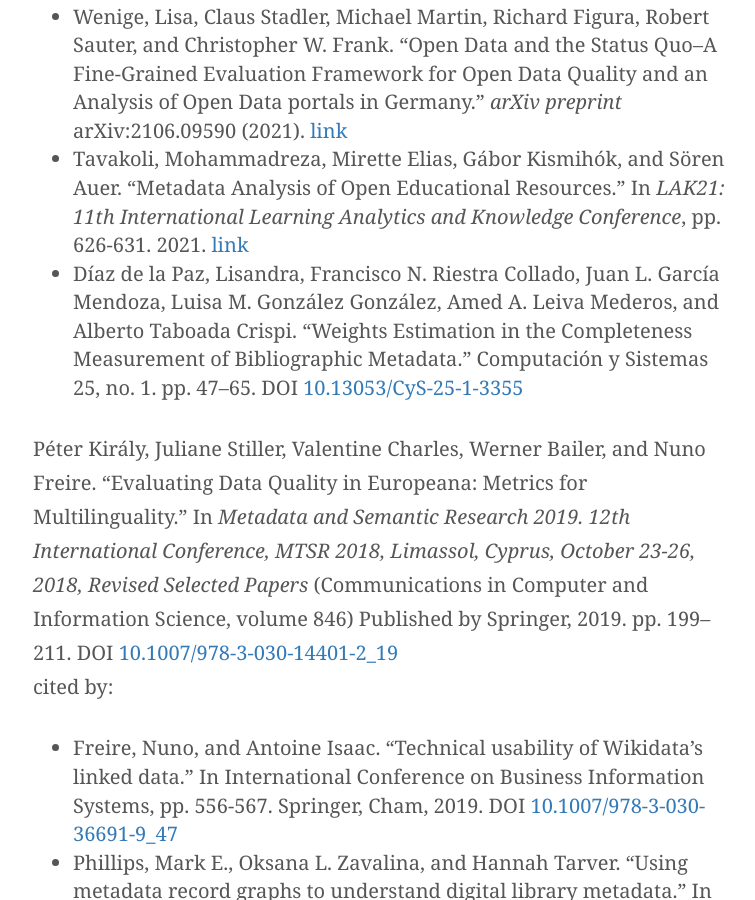
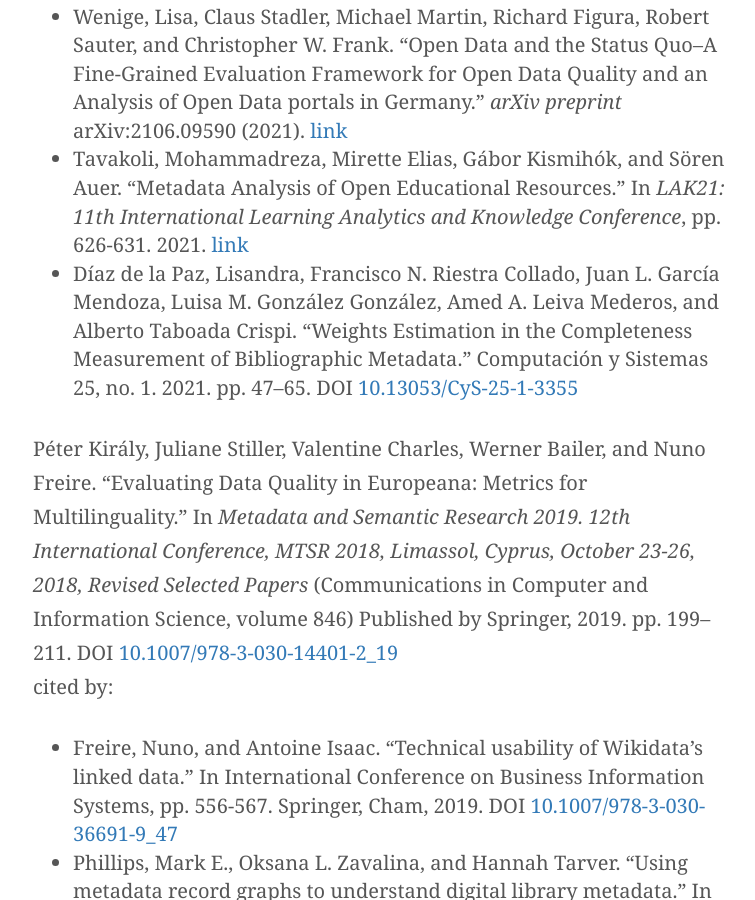
Before and after one commit to pkiraly/pkiraly.github.io, a Jekyll site: the page built from about.md, in a window 1280 px wide and 900 px high, scrolled down 5438 px. Shown: the whole window, without its empty margins (257-1012 px from the left). Built offline with Jekyll 4.4.1, drawn with Linux system fonts in a browser that asks for light colours; nearby versions of some CDN libraries; some web fonts are replaced; comment, search, counter and statistics services are not loaded.

Commit message:
Update about.md

```diff
--- a/about.md
+++ b/about.md
@@ -73,7 +73,7 @@ cited by:<br/>
  * Lorenzini, Matteo, Marco Rospocher, and Sara Tonelli. "Automatically evaluating the quality of textual descriptions in cultural heritage records." _International Journal on Digital Libraries_ 22, no. 2 (2021): 217-231. [link](https://link.springer.com/article/10.1007/s00799-021-00302-1)
  * Wenige, Lisa, Claus Stadler, Michael Martin, Richard Figura, Robert Sauter, and Christopher W. Frank. "Open Data and the Status Quo--A Fine-Grained Evaluation Framework for Open Data Quality and an Analysis of Open Data portals in Germany." _arXiv preprint_ arXiv:2106.09590 (2021). [link](https://arxiv.org/abs/2106.09590)
  * Tavakoli, Mohammadreza, Mirette Elias, Gábor Kismihók, and Sören Auer. "Metadata Analysis of Open Educational Resources." In _LAK21: 11th International Learning Analytics and Knowledge Conference_, pp. 626-631. 2021. [link](https://dl.acm.org/doi/abs/10.1145/3448139.3448208)
- * Díaz de la Paz, Lisandra, Francisco N. Riestra Collado, Juan L. García Mendoza, Luisa M. González González, Amed A. Leiva Mederos, and Alberto Taboada Crispi. "Weights Estimation in the Completeness Measurement of Bibliographic Metadata." Computación y Sistemas 25, no. 1. pp. 47–65. DOI [10.13053/CyS-25-1-3355](https://doi.org/10.13053/CyS-25-1-3355)
+ * Díaz de la Paz, Lisandra, Francisco N. Riestra Collado, Juan L. García Mendoza, Luisa M. González González, Amed A. Leiva Mederos, and Alberto Taboada Crispi. "Weights Estimation in the Completeness Measurement of Bibliographic Metadata." Computación y Sistemas 25, no. 1. 2021. pp. 47–65. DOI [10.13053/CyS-25-1-3355](https://doi.org/10.13053/CyS-25-1-3355)
 
 Péter Király, Juliane Stiller, Valentine Charles, Werner Bailer, and Nuno Freire. “Evaluating Data Quality in Europeana: Metrics for Multilinguality.” In *Metadata and Semantic Research 2019. 12th International Conference, MTSR 2018, Limassol, Cyprus, October 23-26, 2018, Revised Selected Papers* (Communications in Computer and Information Science, volume 846) Published by Springer, 2019. pp. 199–211. DOI [10.1007/978-3-030-14401-2_19](https://doi.org/10.1007/978-3-030-14401-2_19)<br/>
 cited by:<br/>
```
